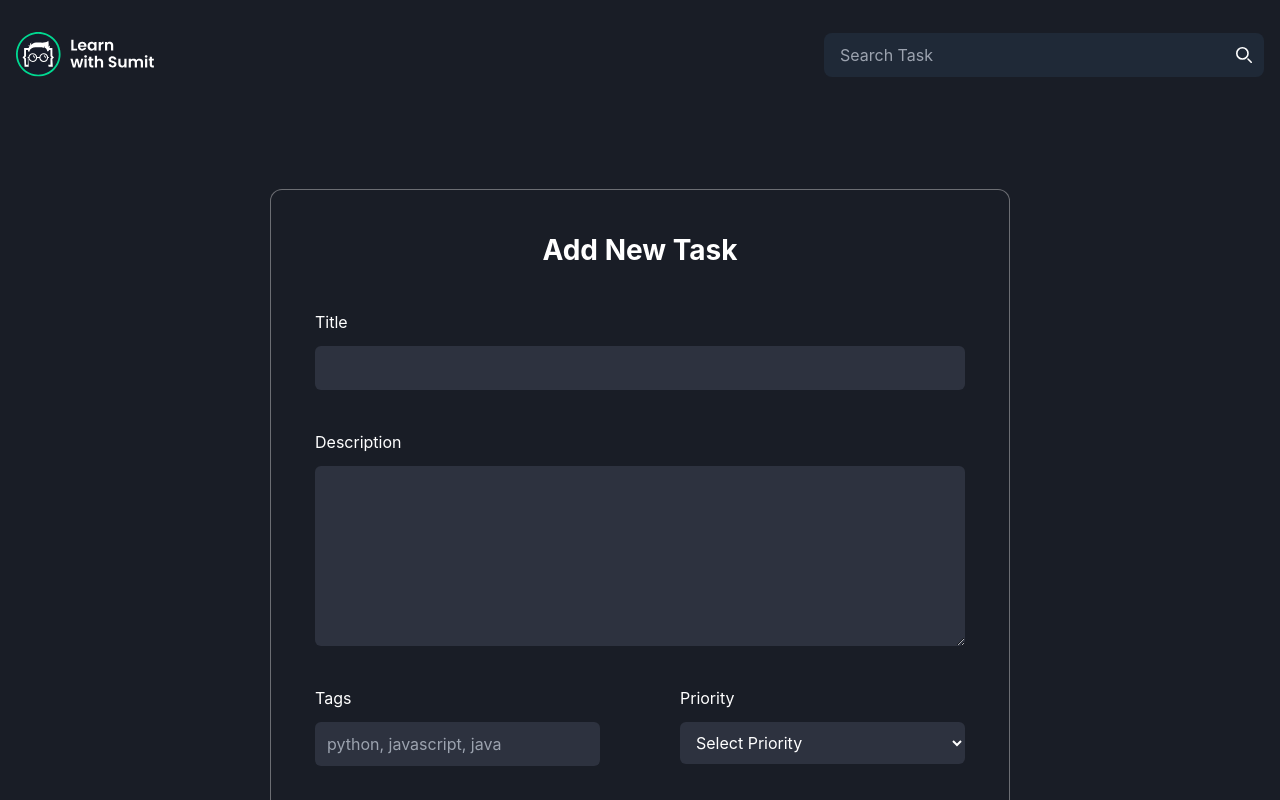
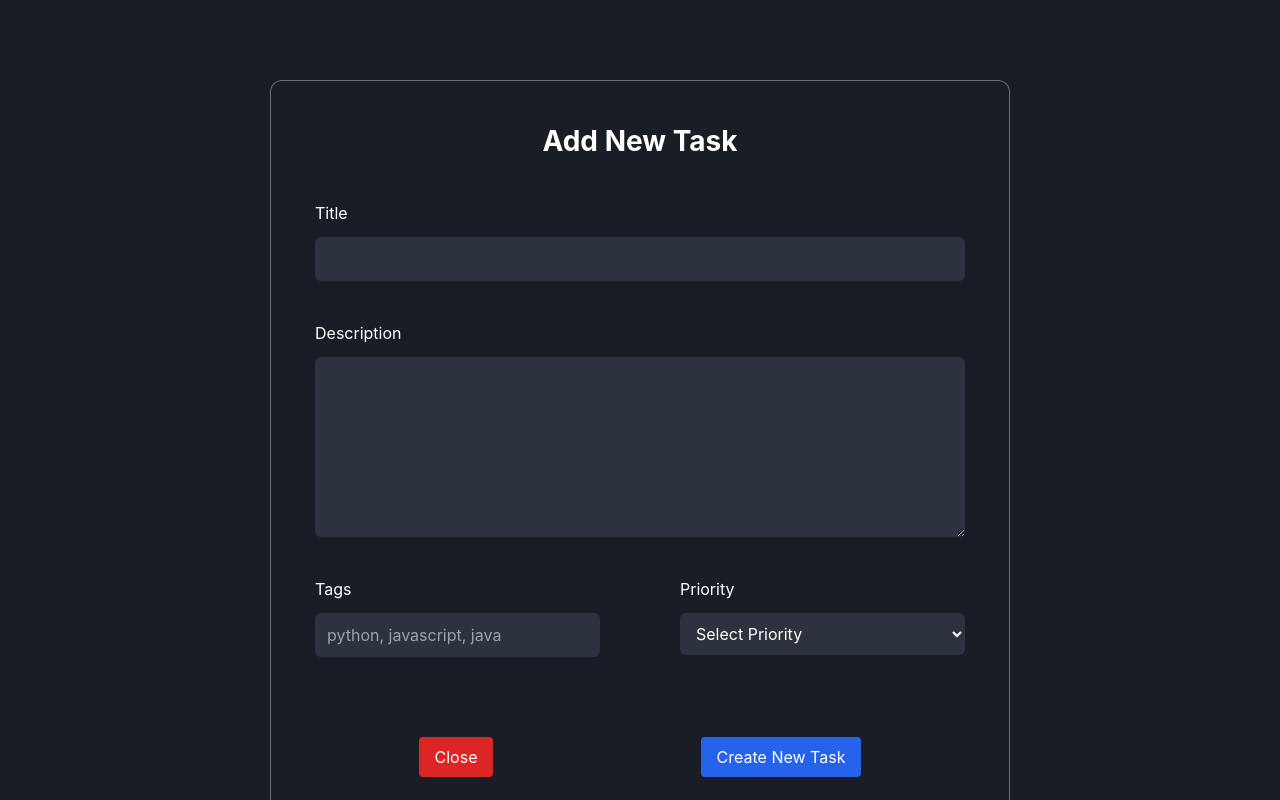
Before and after one commit to mahmud035/assignment-3-improved-tasker, a React (Vite) app: page / in a window 1280 px wide. Both pictures are taken after typing "Sample" into the empty fields and a click on the button "Add Task". Shown: the top 800 px of the page. Built offline with nearby package versions, Linux system fonts and the light colour scheme.

Commit message:
requirements fulfilled

```diff
--- a/src/components/NavWithSearch.jsx
+++ /dev/null
@@ -1,50 +0,0 @@
-import logo from '../assets/lws-logo-en.svg';
-
-const NavWithSearch = () => {
-  return (
-    <nav className="py-6 md:py-8">
-      <div className="container flex items-center justify-between mx-auto gap-x-6">
-        <a href="/">
-          <img className="h-[45px]" src={logo} alt="Lws" />
-        </a>
-
-        <form>
-          <div className="flex">
-            <div className="relative overflow-hidden rounded-lg text-gray-50 md:min-w-[380px] lg:min-w-[440px]">
-              <input
-                type="search"
-                id="search-dropdown"
-                className="z-20 block w-full bg-gray-800 px-4 py-2.5 pr-10 focus:outline-none"
-                placeholder="Search Task"
-                required
-              />
-              <button
-                type="submit"
-                className="absolute top-0 h-full text-white right-2 rounded-e-lg md:right-3"
-              >
-                <svg
-                  className="w-4 h-4"
-                  aria-hidden="true"
-                  xmlns="http://www.w3.org/2000/svg"
-                  fill="none"
-                  viewBox="0 0 20 20"
-                >
-                  <path
-                    stroke="currentColor"
-                    strokeLinecap="round"
-                    strokeLinejoin="round"
-                    strokeWidth="2"
-                    d="m19 19-4-4m0-7A7 7 0 1 1 1 8a7 7 0 0 1 14 0Z"
-                  />
-                </svg>
-                <span className="sr-only">Search</span>
-              </button>
-            </div>
-          </div>
-        </form>
-      </div>
-    </nav>
-  );
-};
-
-export default NavWithSearch;
--- a/src/components/Task/AddTaskModal.jsx
+++ b/src/components/Task/AddTaskModal.jsx
@@ -1,7 +1,6 @@
 import { useState } from 'react';
 import { toast } from 'react-toastify';
-import Footer from '../Footer';
-import NavWithSearch from '../NavWithSearch';
+import { useTasks } from '../../contexts/TasksContext';
 
 const AddTaskModal = ({ setShowModal, taskToUpdate, handleAddAndEditTask }) => {
   const [task, setTask] = useState(
@@ -15,9 +14,7 @@ const AddTaskModal = ({ setShowModal, taskToUpdate, handleAddAndEditTask }) => {
     }
   );
   const isAdd = Object.is(taskToUpdate, null);
-
-  console.log('task =>', task);
-  console.log('taskToUpdate =>', taskToUpdate);
+  const { searchText } = useTasks();
 
   //* event handlers
   const handleChange = (e) => {
@@ -46,14 +43,12 @@ const AddTaskModal = ({ setShowModal, taskToUpdate, handleAddAndEditTask }) => {
     ) {
       return toast.warn('Please Fill All The Fields!');
     } else {
-      handleAddAndEditTask(task, isAdd);
+      handleAddAndEditTask({ ...task }, isAdd, searchText);
     }
   };
 
   return (
-    <>
-      <NavWithSearch />
-
+    <div className="items-center justify-center w-full overflow-x-hidden h-screen bg-[#191D26]">
       <form
         onSubmit={handleSubmit}
         className="mx-auto my-10 w-full max-w-[740px] rounded-xl border border-[#FEFBFB]/[36%] bg-[#191D26] p-9 max-md:px-4 lg:my-20 lg:p-11"
@@ -139,9 +134,7 @@ const AddTaskModal = ({ setShowModal, taskToUpdate, handleAddAndEditTask }) => {
           </button>
         </div>
       </form>
-
-      <Footer />
-    </>
+    </div>
   );
 };
 
--- a/src/components/Task/NoTaskFound.jsx
+++ b/src/components/Task/NoTaskFound.jsx
@@ -1,9 +1,5 @@
-const NoTaskFound = () => {
-  return (
-    <p className="py-4 text-3xl text-center text-red-500">
-      Task List is empty!
-    </p>
-  );
+const NoTaskFound = ({ message, className }) => {
+  return <p className={`py-4 text-3xl text-center ${className}`}>{message}</p>;
 };
 
 export default NoTaskFound;
--- a/src/components/Task/Task.jsx
+++ b/src/components/Task/Task.jsx
@@ -2,7 +2,7 @@ import { toast } from 'react-toastify';
 import { useTasks, useTasksDispatch } from '../../contexts/TasksContext';
 import { generateHexColor } from '../../utils/task-utility';
 
-const Task = ({ task, handleEditTask }) => {
+const Task = ({ task, handleEditTask, initialTasks, setInitialTasks }) => {
   const { searchText } = useTasks();
   const dispatch = useTasksDispatch();
   const { title, description, tags, priority, isFavorite } = task;
@@ -10,7 +10,7 @@ const Task = ({ task, handleEditTask }) => {
   //* event handlers
   const handleToggleFavorite = () => {
     dispatch({
-      type: 'CHANGED',
+      type: 'CHANGED_TASK',
       payload: {
         ...task,
         isFavorite: !isFavorite,
@@ -29,6 +29,7 @@ const Task = ({ task, handleEditTask }) => {
         },
       });
 
+      setInitialTasks(initialTasks.filter((t) => t.id !== task.id));
       toast.success('Delete Task Successfully!');
     }
   };
--- a/src/components/Task/TaskActions.jsx
+++ b/src/components/Task/TaskActions.jsx
@@ -1,8 +1,8 @@
 import { toast } from 'react-toastify';
 import { useTasks, useTasksDispatch } from '../../contexts/TasksContext';
 
-const TaskActions = ({ setShowModal, setTaskToUpdate }) => {
-  const { tasks, setSearchText } = useTasks();
+const TaskActions = ({ setShowModal, setTaskToUpdate, initialTasks }) => {
+  const { tasks, searchText, setSearchText } = useTasks();
   const dispatch = useTasksDispatch();
 
   //* event handlers
@@ -13,12 +13,13 @@ const TaskActions = ({ setShowModal, setTaskToUpdate }) => {
     if (searchTerm === '') {
       dispatch({
         type: 'SEARCH_TASKS',
-        payload: [], // Empty array means show all tasks
+        payload: initialTasks,
       });
     } else {
-      const filtered = tasks.filter((task) =>
+      const filtered = initialTasks.filter((task) =>
         task.title.toLowerCase().includes(searchTerm)
       );
+
       dispatch({
         type: 'SEARCH_TASKS',
         payload: filtered,
@@ -46,6 +47,7 @@ const TaskActions = ({ setShowModal, setTaskToUpdate }) => {
           <div className="flex">
             <div className="relative overflow-hidden rounded-lg text-gray-50 md:min-w-[380px] lg:min-w-[440px]">
               <input
+                value={searchText}
                 onChange={handleSearchTasks}
                 type="search"
                 id="search-dropdown"
@@ -54,8 +56,6 @@ const TaskActions = ({ setShowModal, setTaskToUpdate }) => {
                 required
               />
               <button
-                //* Not Needed
-                // onSubmit={(e) => handleSearchTasks(e)}
                 type="submit"
                 className="absolute top-0 h-full text-white right-2 rounded-e-lg md:right-4"
               >
--- a/src/components/Task/TaskBoard.jsx
+++ b/src/components/Task/TaskBoard.jsx
@@ -1,10 +1,12 @@
+import { useState } from 'react';
 import { useTasks } from '../../contexts/TasksContext';
 import NoTaskFound from './NoTaskFound';
 import TaskActions from './TaskActions';
 import TaskList from './TaskList';
 
 const TaskBoard = ({ setShowModal, setTaskToUpdate, handleEditTask }) => {
-  const { tasks } = useTasks();
+  const { tasks, searchText } = useTasks();
+  const [initialTasks, setInitialTasks] = useState(tasks); // State variable to keep track of initial tasks before searching
 
   return (
     <>
@@ -14,16 +16,31 @@ const TaskBoard = ({ setShowModal, setTaskToUpdate, handleEditTask }) => {
             <TaskActions
               setShowModal={setShowModal}
               setTaskToUpdate={setTaskToUpdate}
+              initialTasks={initialTasks}
             />
 
-            {tasks?.length === 0 ? (
+            {tasks.length === 0 ? (
               <>
-                <NoTaskFound />
+                {searchText ? (
+                  // Show "No match found" message when search text is present
+                  <NoTaskFound
+                    message="No match task found!"
+                    className="text-[#F5BF42]"
+                  />
+                ) : (
+                  // Show "Task List is empty" message when no tasks exist
+                  <NoTaskFound
+                    message="Task List is empty!"
+                    className="text-red-500"
+                  />
+                )}
               </>
             ) : (
-              <>
-                <TaskList handleEditTask={handleEditTask} />
-              </>
+              <TaskList
+                handleEditTask={handleEditTask}
+                initialTasks={initialTasks}
+                setInitialTasks={setInitialTasks}
+              />
             )}
           </div>
         </div>
--- a/src/components/Task/TaskList.jsx
+++ b/src/components/Task/TaskList.jsx
@@ -2,35 +2,23 @@ import { useTasks } from '../../contexts/TasksContext';
 import Task from './Task';
 import TaskTableHeader from './TaskTableHeader';
 
-const TaskList = ({ handleEditTask }) => {
-  const { tasks, searchedTasks } = useTasks();
+const TaskList = ({ handleEditTask, initialTasks, setInitialTasks }) => {
+  const { tasks } = useTasks();
 
   return (
     <div className="overflow-auto">
       <table className="overflow-auto table-fixed xl:w-full">
         <TaskTableHeader />
         <tbody>
-          {searchedTasks?.length > 0 ? (
-            <>
-              {searchedTasks?.map((task) => (
+          {tasks.map((task) => (
             <Task
               key={task.id}
               task={task}
               handleEditTask={handleEditTask}
+              initialTasks={initialTasks}
+              setInitialTasks={setInitialTasks}
             />
           ))}
-            </>
-          ) : (
-            <>
-              {tasks?.map((task) => (
-                <Task
-                  key={task.id}
-                  task={task}
-                  handleEditTask={handleEditTask}
-                />
-              ))}
-            </>
-          )}
         </tbody>
       </table>
     </div>
--- a/src/contexts/TasksContext.jsx
+++ b/src/contexts/TasksContext.jsx
@@ -8,15 +8,12 @@ export const TasksDispatchContext = createContext(null);
 const TasksProvider = ({ children }) => {
   const [state, dispatch] = useReducer(tasksReducer, initialState);
   const tasks = state.tasks;
-  const searchedTasks = state.searchedTasks;
-  const [searchText, setSearchText] = useState(null);
+  const [searchText, setSearchText] = useState('');
 
   console.log('tasks =>', tasks);
-  console.log('searchedTasks =>', searchedTasks);
 
   const tasksInfo = {
     tasks,
-    searchedTasks,
     searchText,
     setSearchText,
   };
--- a/src/pages/HomePage.jsx
+++ b/src/pages/HomePage.jsx
@@ -4,18 +4,16 @@ import Footer from '../components/Footer';
 import Header from '../components/Header';
 import AddTaskModal from '../components/Task/AddTaskModal';
 import TaskBoard from '../components/Task/TaskBoard';
-import { useTasksDispatch } from '../contexts/TasksContext';
+import { useTasks, useTasksDispatch } from '../contexts/TasksContext';
 
 const HomePage = () => {
-  const dispatch = useTasksDispatch();
   const [showModal, setShowModal] = useState(false);
   const [taskToUpdate, setTaskToUpdate] = useState(null);
+  const { setSearchText } = useTasks();
+  const dispatch = useTasksDispatch();
 
   //* event handlers
-  const handleAddAndEditTask = (newTask, isAdd) => {
-    console.log(newTask);
-    console.log(isAdd);
-
+  const handleAddAndEditTask = (newTask, isAdd, searchText) => {
     if (isAdd) {
       dispatch({
         type: 'ADD_TASK',
@@ -25,13 +23,15 @@ const HomePage = () => {
       toast.success('Task Added Successfully!');
     } else {
       dispatch({
-        type: 'CHANGED',
+        type: 'CHANGED_TASK',
         payload: newTask,
       });
 
       toast.success('Task Updated Successfully!');
     }
 
+    // Restore the search text before closing the modal
+    setSearchText(searchText);
     setShowModal(false);
   };
 
```
Also changed, not shown: src/reducers/tasksReducer.js (+11 -5 lines). Lines whose indentation alone changed are shown as unchanged.
